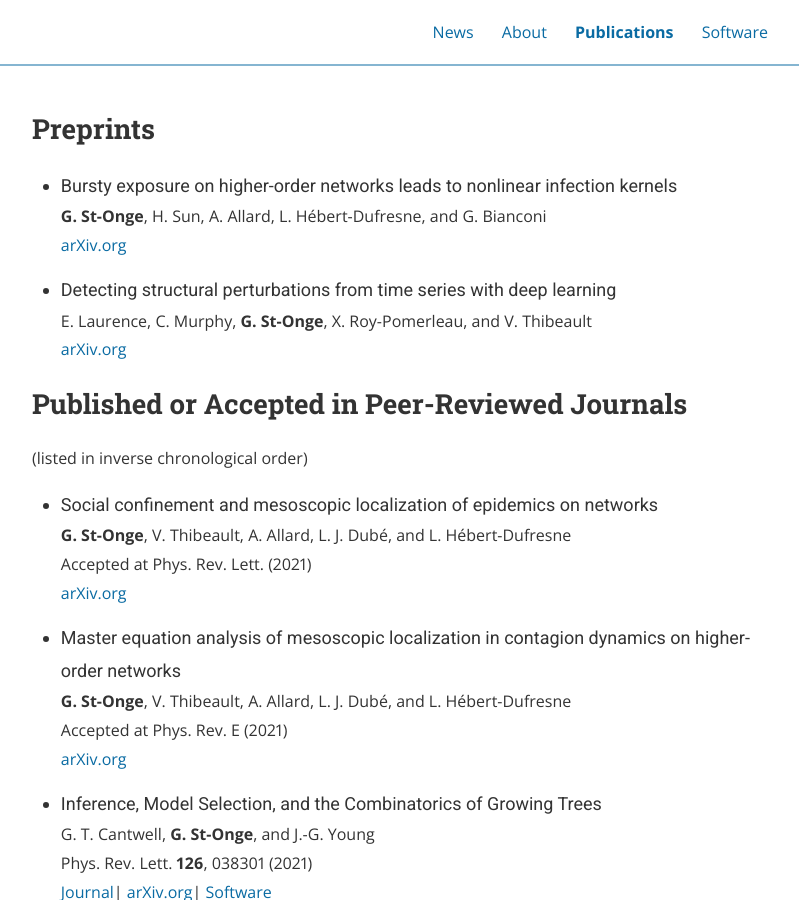
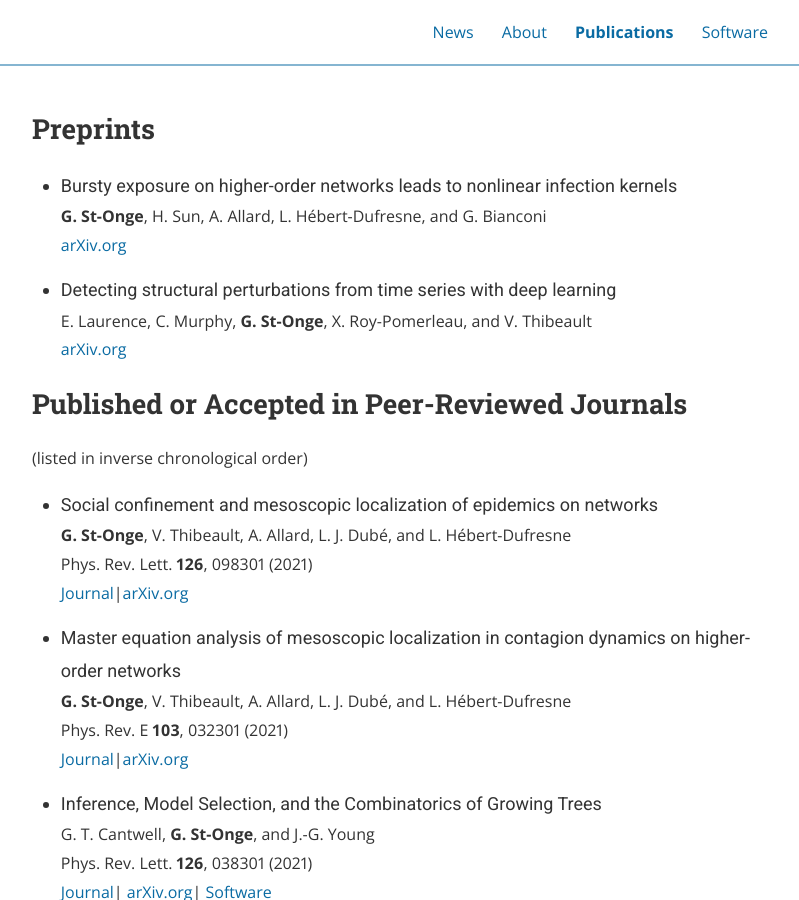
Before and after one commit to gstonge/gstonge.github.io, a Jekyll site: the page built from publications.md, in a window 1280 px wide and 900 px high. Shown: the whole window, without its empty margins (240-1039 px from the left). Built offline with Jekyll 4.4.1, drawn with Linux system fonts in a browser that asks for light colours; nearby versions of some CDN libraries.

Commit message:
update cv and publications

```diff
--- a/publications.md
+++ b/publications.md
@@ -20,14 +20,14 @@ E. Laurence, C. Murphy, **G. St-Onge**, X. Roy-Pomerleau, and V. Thibeault <br>
 
 * <span class="pub-title">Social confinement and mesoscopic localization of epidemics on networks</span><br>
 **G. St-Onge**, V. Thibeault, A. Allard, L. J. Dubé, and L. Hébert-Dufresne <br>
-Accepted at Phys. Rev. Lett. (2021) <br>
-[arXiv.org](https://arxiv.org/abs/2003.05924)
+Phys. Rev. Lett. **126**, 098301 (2021) <br>
+[Journal](https://doi.org/10.1103/PhysRevLett.126.098301)|[arXiv.org](https://arxiv.org/abs/2003.05924)
 
 
 * <span class="pub-title">Master equation analysis of mesoscopic localization in contagion dynamics on higher-order networks</span><br>
 **G. St-Onge**, V. Thibeault, A. Allard, L. J. Dubé, and L. Hébert-Dufresne <br>
-Accepted at Phys. Rev. E (2021) <br>
-[arXiv.org](https://arxiv.org/abs/2004.10203)
+Phys. Rev. E **103**, 032301 (2021) <br>
+[Journal](https://doi.org/10.1103/PhysRevE.103.032301)|[arXiv.org](https://arxiv.org/abs/2004.10203)
 
 
 * <span class="pub-title">Inference, Model Selection, and the Combinatorics of Growing Trees</span><br>
```
Also changed, not shown: about.md (+3 -3 lines), 1 other file.
